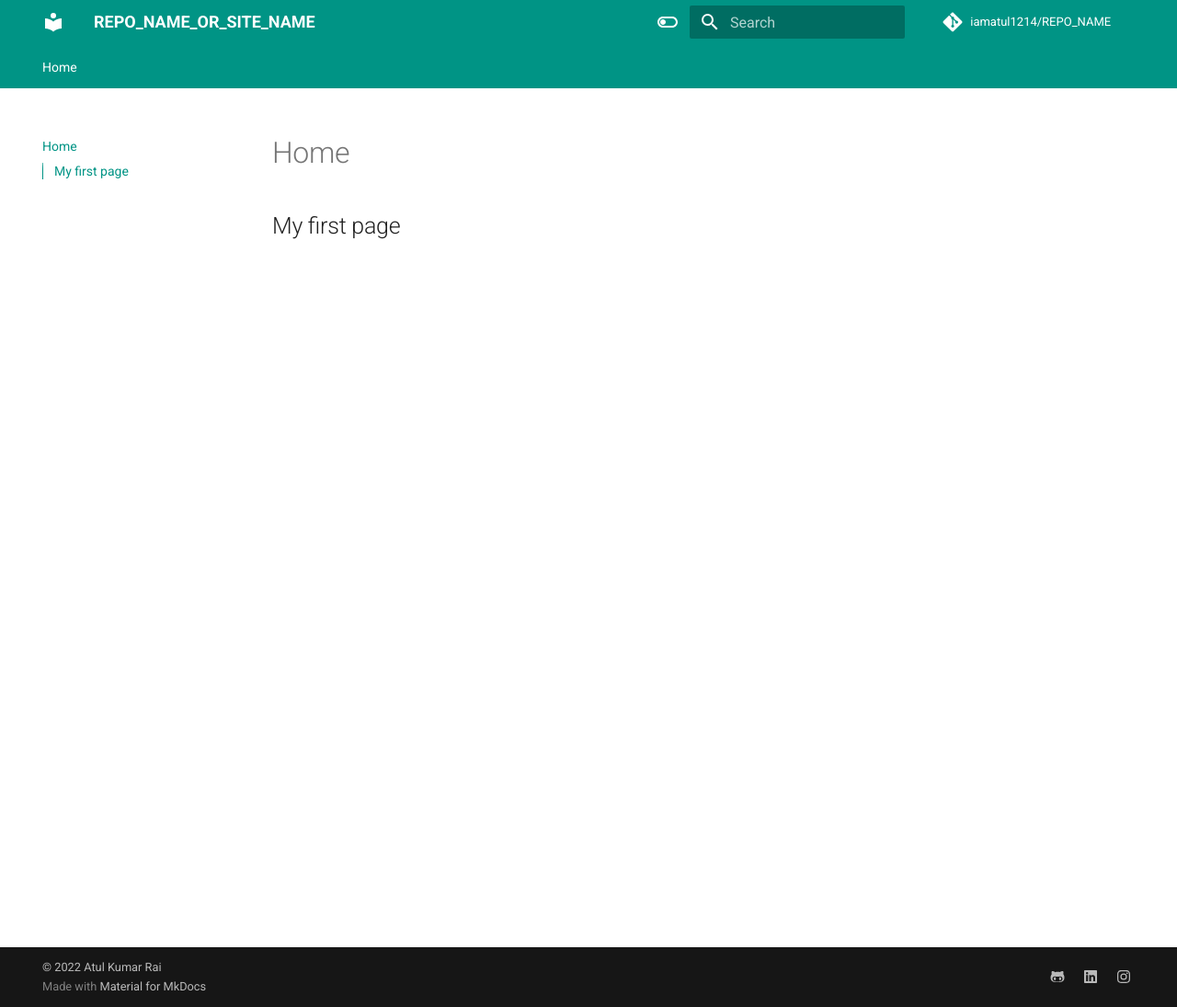
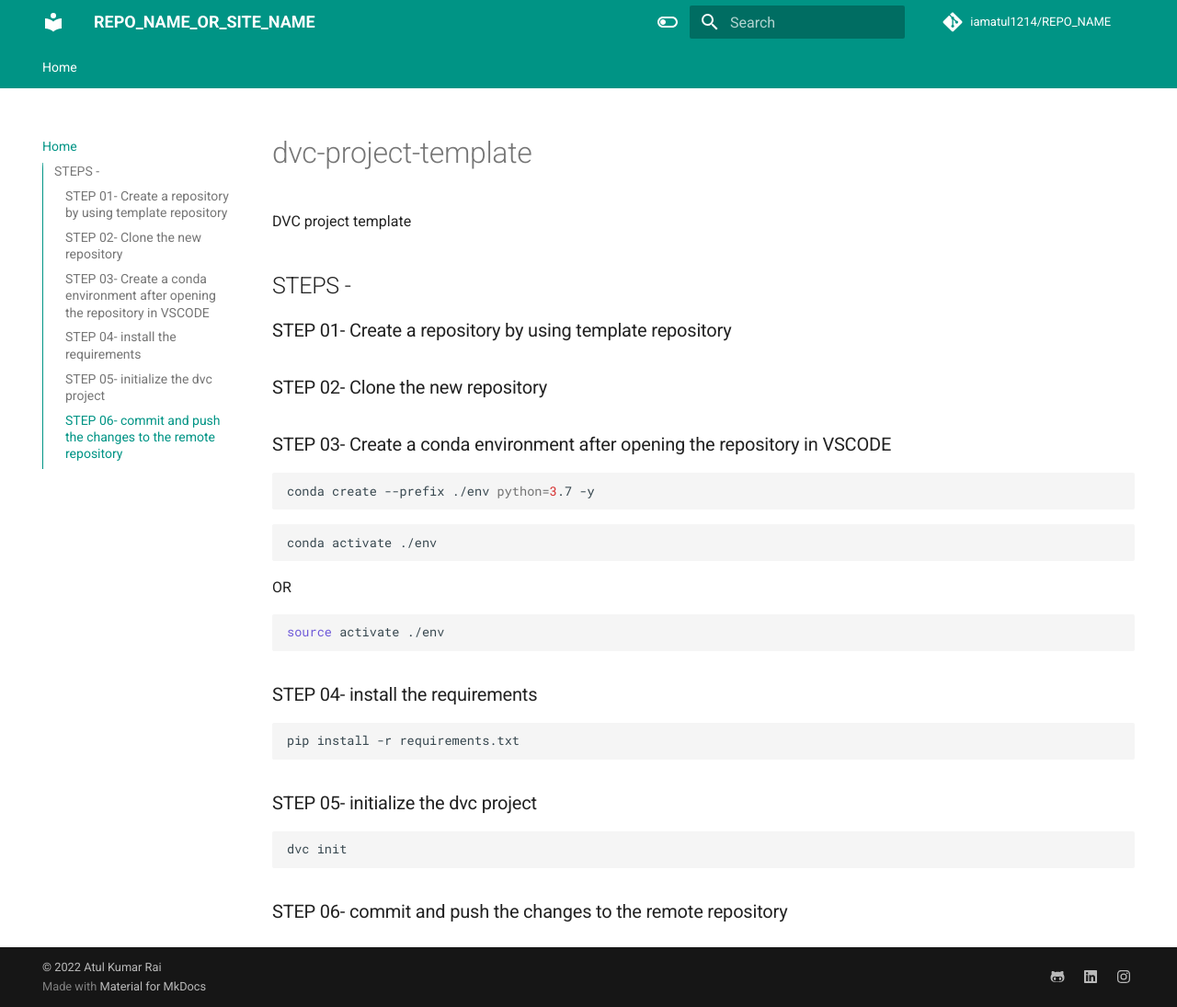
Before and after one commit to iamatul1214/DVC-project-Docs-template, an MkDocs documentation site: the page built from docs/index.md, in a window 1280 px wide and 1095 px high. Shown: the whole window at 92% size. Built offline with MkDocs 1.6.1 and Material for MkDocs 9.7.7, drawn with Linux system fonts in a browser that asks for light colours; comment, search, counter and statistics services are not loaded.

Commit message:
modified index

````diff
--- a/docs/index.md
+++ b/docs/index.md
@@ -1 +1,34 @@
-## My first page
+# dvc-project-template
+DVC project template
+
+## STEPS -
+
+### STEP 01- Create a repository by using template repository
+
+### STEP 02- Clone the new repository
+
+### STEP 03- Create a conda environment after opening the repository in VSCODE
+
+```bash
+conda create --prefix ./env python=3.7 -y
+```
+
+```bash
+conda activate ./env
+```
+OR
+```bash
+source activate ./env
+```
+
+### STEP 04- install the requirements
+```bash
+pip install -r requirements.txt
+```
+
+### STEP 05- initialize the dvc project
+```bash
+dvc init
+```
+
+### STEP 06- commit and push the changes to the remote repository
````
